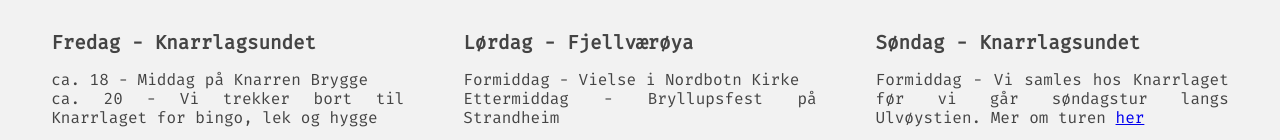
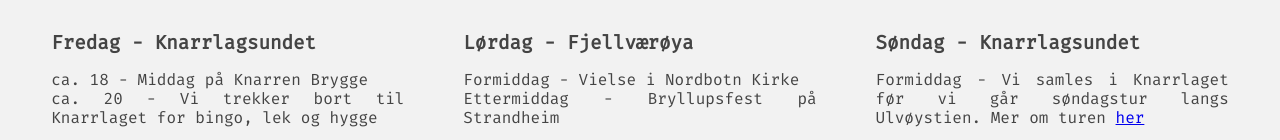
Before and after one commit to melhoos/gudrunogsimon, a React (Create React App) app: page / in a window 1280 px wide. Shown: the part 812-952 px from the top of the page. Built offline with nearby package versions, Linux system fonts and the light colour scheme.

Commit message:
Update Program.jsx

```diff
--- a/src/Program.jsx
+++ b/src/Program.jsx
@@ -33,7 +33,7 @@ const Program = () => {
             Søndag - Knarrlagsundet
           </h2>
           <p>
-            Formiddag - Vi samles hos Knarrlaget før vi går søndagstur langs Ulvøystien. Mer om turen {' '}
+            Formiddag - Vi samles i Knarrlaget før vi går søndagstur langs Ulvøystien. Mer om turen {' '}
             <a
               href="https://ut.no/turforslag/118119/ulvystien-rundt-pa-ulvyafjellvrsya-pa-hitra"
               target="_blank"
```
